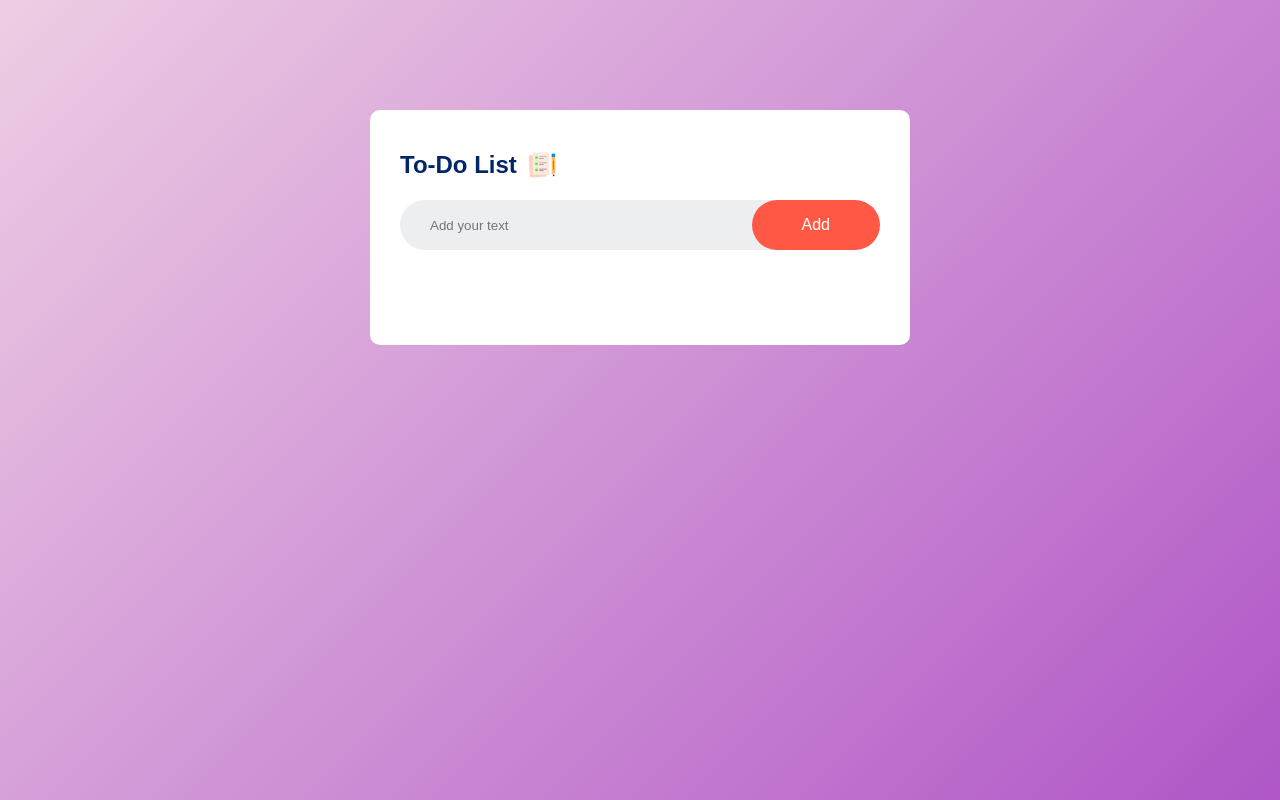
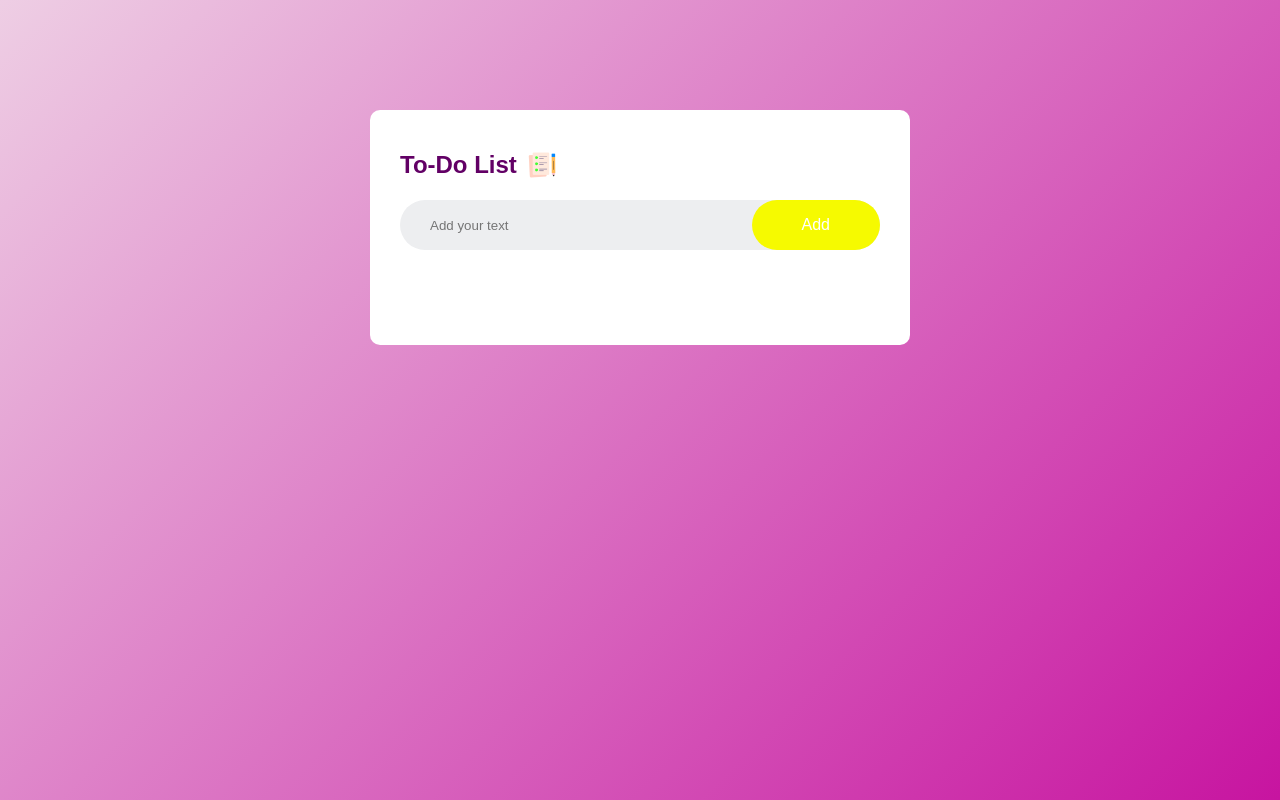
Before and after one commit to deysemartellet/task-management, a plain HTML site: page index.html in a window 1280 px wide. Drawn offline with Linux system fonts and the light colour scheme.

Commit message:
21072025
color

```diff
--- a/style.css
+++ b/style.css
@@ -8,7 +8,7 @@
 .container{
     width: 100%;
     min-height: 100vh;
-    background: linear-gradient(135deg, #eecee4, #b056c7);
+    background: linear-gradient(135deg, #eecee4, #c714a0);
     padding: 10px;
 }
 
@@ -22,7 +22,7 @@
 }
 
 .todo-app h2{
-    color: #002765;
+    color: #620065;
     display: flex;
     align-items: center;
     margin-bottom: 20px;
@@ -56,7 +56,7 @@ button{
     border: none;
     outline: none;
     padding: 16px 50px;
-    background: #ff5945;
+    background: #f6fa00;
     color: #fff;
     font-size: 16px;
     cursor: pointer;
```
